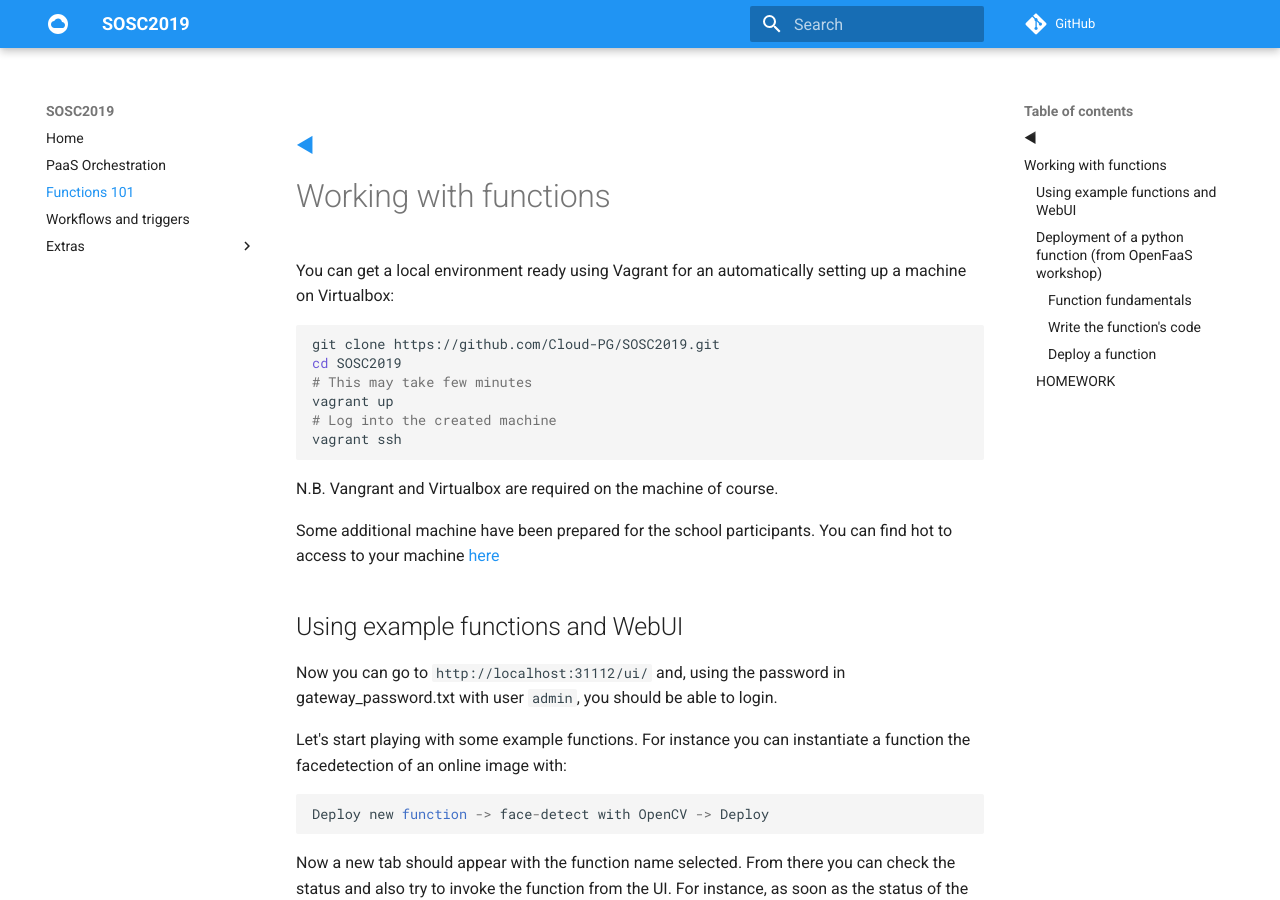
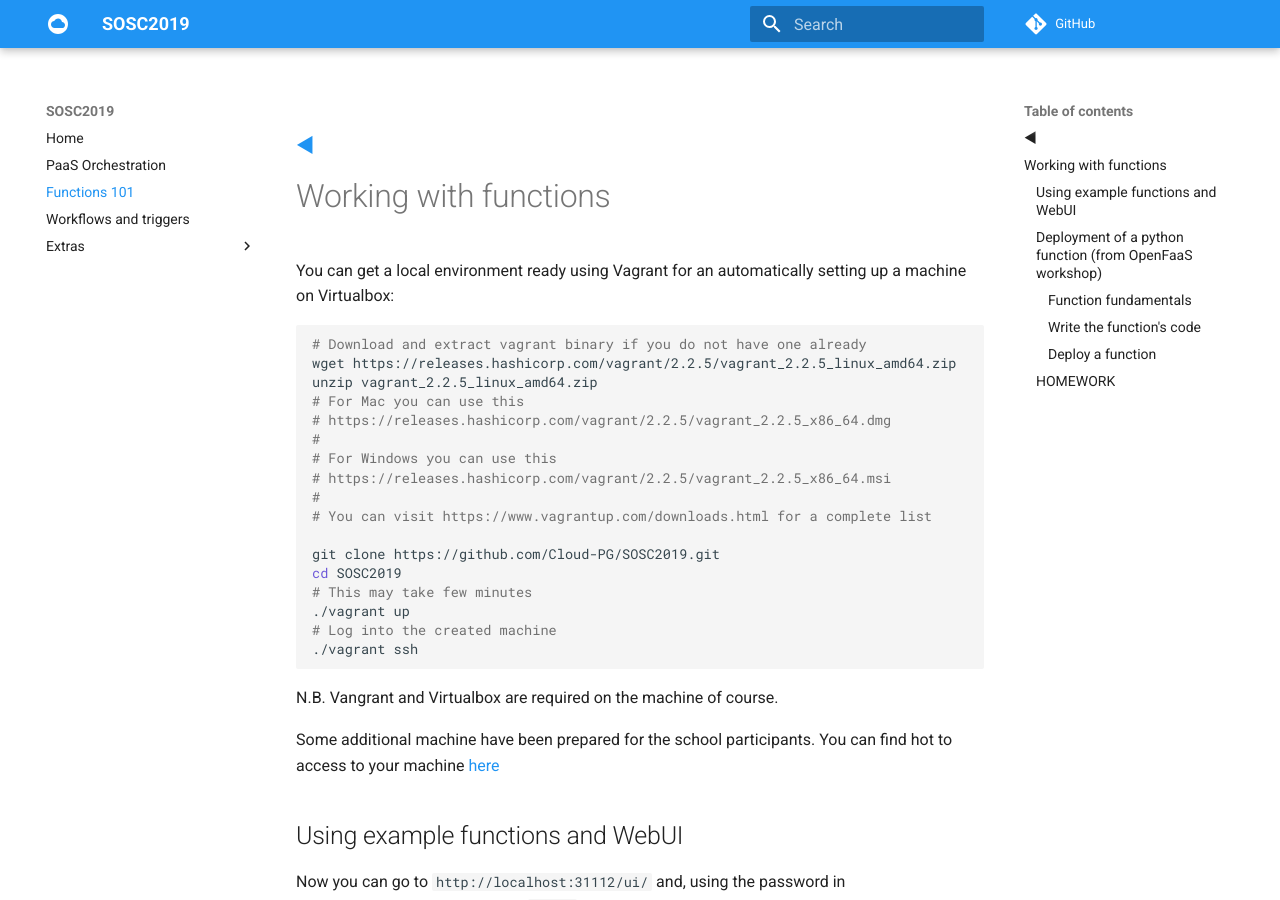
Before and after one commit to alexellis/SOSC2019, an MkDocs documentation site: the page built from docs/events.md, in a window 1280 px wide and 900 px high. Built offline with MkDocs 1.6.1 and Material for MkDocs 9.7.7, drawn with Linux system fonts in a browser that asks for light colours; comment, search, counter and statistics services are not loaded.

Commit message:
vagrant installation instruction

````diff
--- a/docs/events.md
+++ b/docs/events.md
@@ -6,12 +6,23 @@
 You can get a local environment ready using Vagrant for an automatically setting up a machine on Virtualbox:
 
 ```bash
+# Download and extract vagrant binary if you do not have one already
+wget https://releases.hashicorp.com/vagrant/2.2.5/vagrant_2.2.5_linux_amd64.zip
+unzip vagrant_2.2.5_linux_amd64.zip
+# For Mac you can use this
+# https://releases.hashicorp.com/vagrant/2.2.5/vagrant_2.2.5_x86_64.dmg
+#
+# For Windows you can use this
+# https://releases.hashicorp.com/vagrant/2.2.5/vagrant_2.2.5_x86_64.msi
+#
+# You can visit https://www.vagrantup.com/downloads.html for a complete list
+
 git clone https://github.com/Cloud-PG/SOSC2019.git
 cd SOSC2019
 # This may take few minutes
-vagrant up
+./vagrant up
 # Log into the created machine
-vagrant ssh
+./vagrant ssh
 ```
 
 N.B. Vangrant and Virtualbox are required on the machine of course.
````
